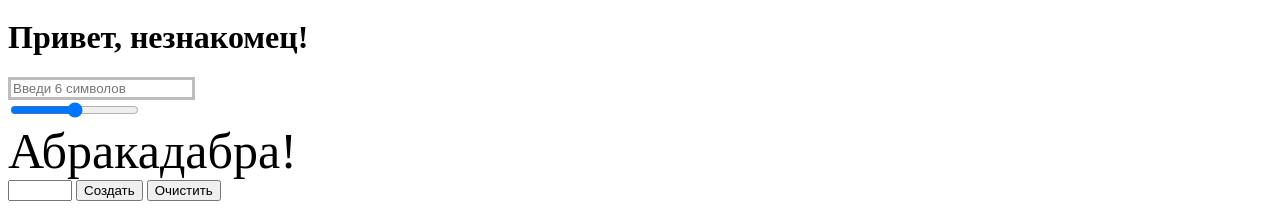
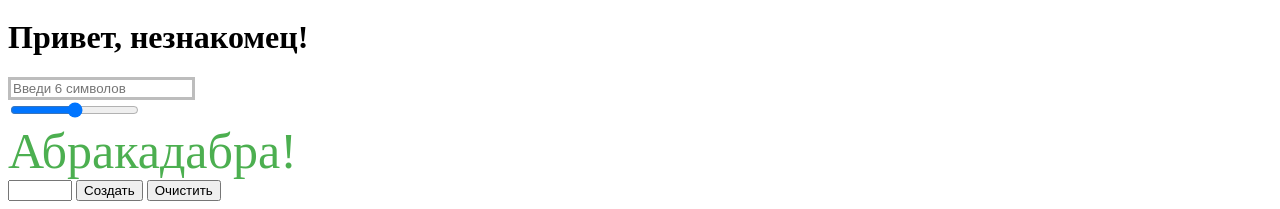
Before and after one commit to Rubiicon/COURSE-JS, a plain HTML site: page module 7/index.html in a window 1280 px wide. Shown: the part 967-1176 px from the top of the page. Drawn offline with Linux system fonts and the light colour scheme.

Commit message:
module-7

```diff
--- a/module 7/css/style.css
+++ b/module 7/css/style.css
@@ -34,4 +34,5 @@
 
 #text {
   font-size: 50px;
+  color: #4caf50;
 }
```
